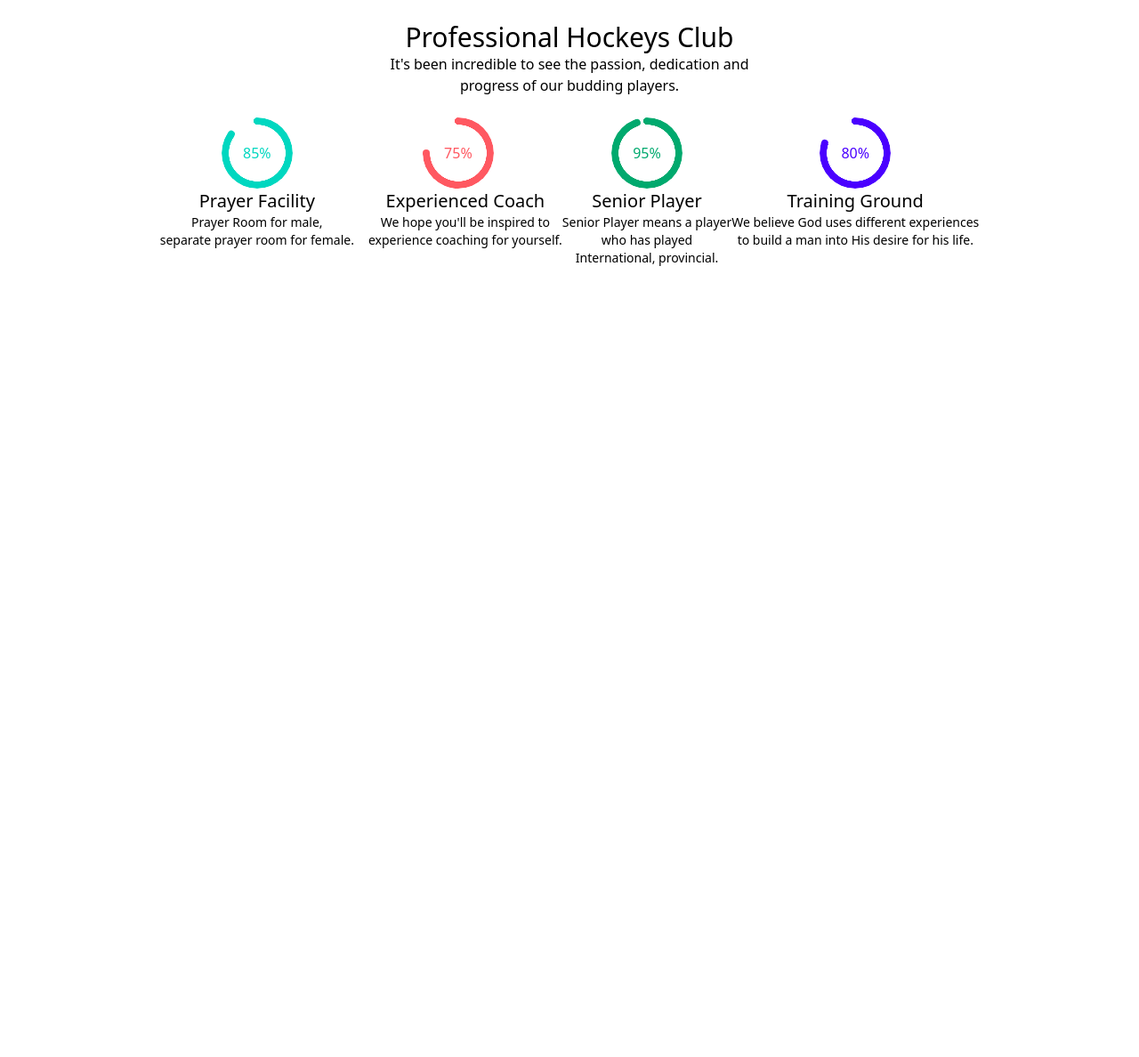
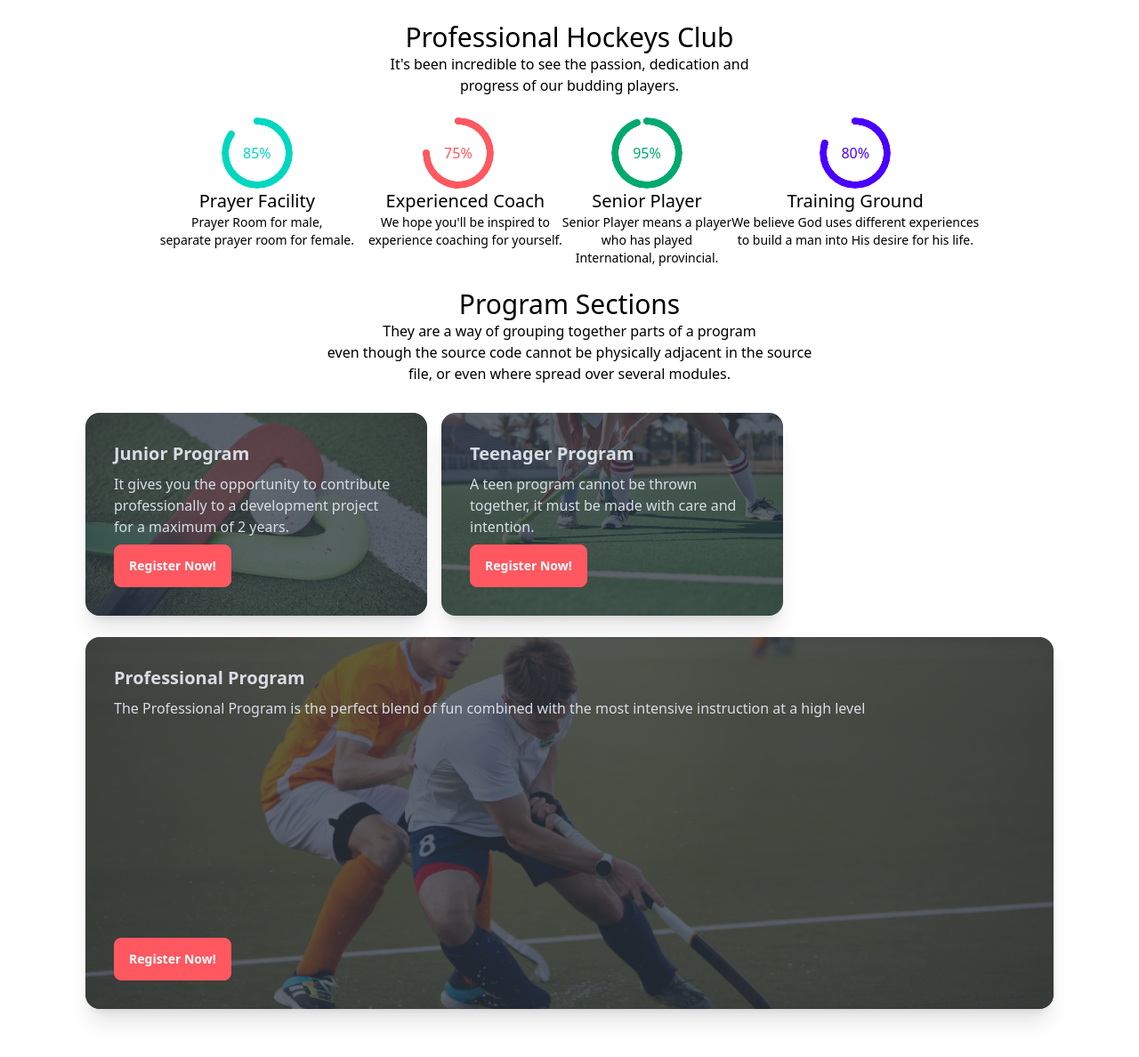
Before and after one commit to sadman50/Hockey-s, a plain HTML site: page index.html in a window 1280 px wide. Shown: the part 1058-2246 px from the top of the page at 89% size. Before the commit the page ends 1358 px from the top, so only its background shows below. Drawn offline with nearby package versions, Linux system fonts and the light colour scheme.

Commit message:
Program Sections

```diff
--- a/index.html
+++ b/index.html
@@ -130,6 +130,58 @@
             </div>
             <!--progress end -->
         </div>
+        <br>
+        <!-- Program Sections -->
+        <div>
+          <div class="text-center">
+            <p class="text-3xl text-black">Program Sections</p>
+            <p class="text-m text-black"> They are a way of grouping together parts of a program <br> even though the source code cannot be physically adjacent in the source <br> file, or even where spread over several modules.</p>
+          </div>
+          <div class="container mx-auto lg:px-24 px-8 my-8 ">
+            <div class="lg:flex space-x-4">
+              <div class="card w-96 bg-base-100 shadow-xl image-full">
+                <figure><img src="Images/2.png" alt="Shoes" /></figure>
+                <div class="card-body">
+                  <h2 class="card-title">Junior Program</h2>
+                  <p>It gives you the opportunity to contribute professionally to a development project for a maximum of 2 years.</p>
+                  <div class="card-actions justify-start">
+                    <button class="btn btn-error text-white">Register Now!</button>
+                  </div>
+                </div>
+              </div>
+              <br>
+              <div>
+                <div class="card w-96 bg-base-100 shadow-xl image-full">
+                  <figure><img src="Images/3.png" alt="Shoes" /></figure>
+                  <div class="card-body">
+                    <h2 class="card-title">Teenager Program</h2>
+                    <p> A teen program cannot be thrown together, it must be made with care and intention.</p>
+                    <div class="card-actions justify-start">
+                      <button class="btn btn-error text-white">Register Now!</button>
+                    </div>
+                  </div>
+                </div>
+              </div>
+            </div>
+            <br>
+            <div>
+              <div class="card w-full bg-base-100 shadow-xl image-full">
+                <figure><img src="Images/4.png" alt="Shoes" /></figure>
+                <div class="card-body">
+                  <h2 class="card-title">Professional Program</h2>
+                  <p>The Professional Program is the perfect blend of fun combined with the most intensive instruction at a high level</p>
+                  <div class="card-actions justify-start">
+                    <button class="btn btn-error text-white ">Register Now!</button>
+                  </div>
+                </div>
+              </div>
+            </div>
+          </div>
+          <div>
+          </div>
+        </div>
+        <br>
+        <!-- Program Sections -->
         <div>
 
         </div>
```
